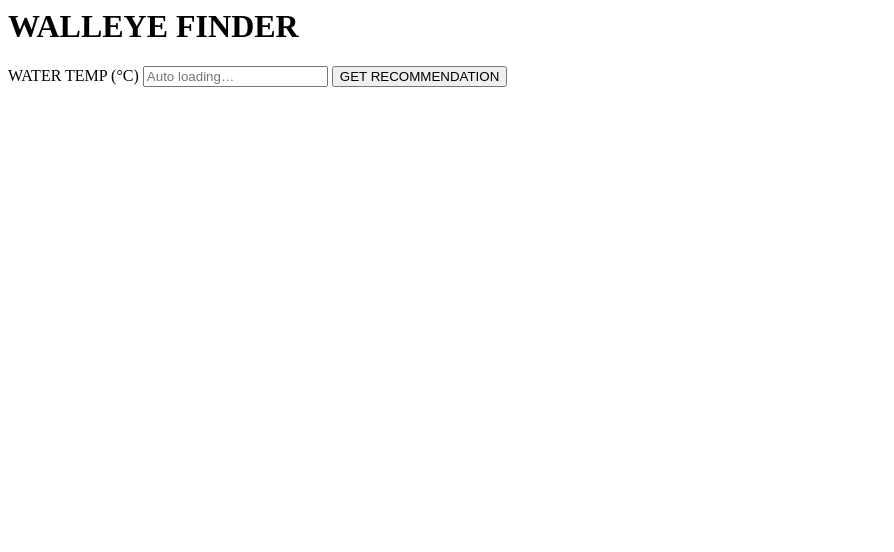
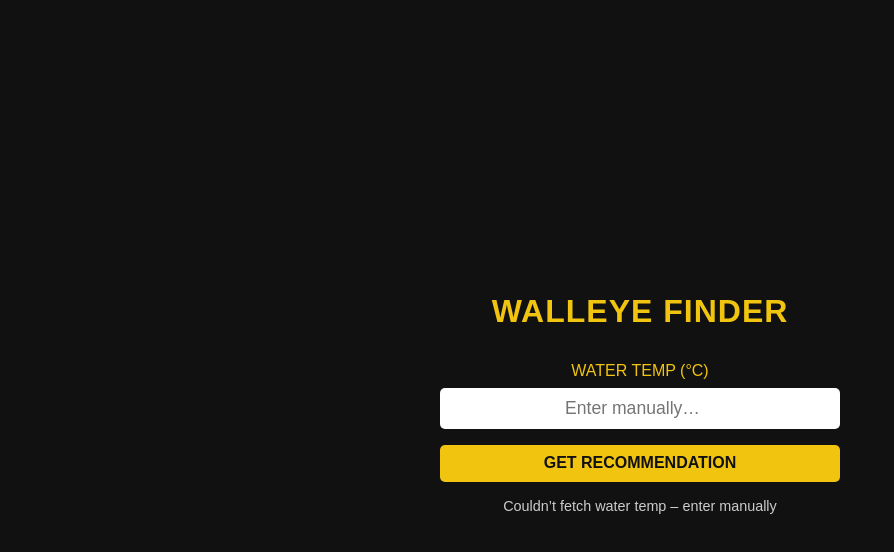
Before and after one commit to Buhlerbuhler/walleyefinder, a plain HTML site: page index.html in a window 1280 px wide. Shown: the whole page, without its empty margins (0-894 px from the left). Drawn offline with Linux system fonts and the light colour scheme; no server answers.

Commit message:
Update index.html

```diff
--- a/index.html
+++ b/index.html
@@ -1,3 +1,13 @@
+<!DOCTYPE html>
+<html lang="en">
+<head>
+  <meta charset="UTF-8" />
+  <meta name="viewport" content="width=device-width, initial-scale=1.0" />
+  <title>Walleye Finder</title>
+  <!-- Link to your CSS file -->
+  <link rel="stylesheet" href="style.css" />
+</head>
+<body>
   <div id="container">
     <h1>WALLEYE FINDER</h1>
 
@@ -14,3 +24,8 @@
       <p class="info" id="why"></p>
     </div>
   </div>
+
+  <!-- Link to your JS file -->
+  <script src="script.js"></script>
+</body>
+</html>
```
Lines whose indentation alone changed are shown as unchanged.
